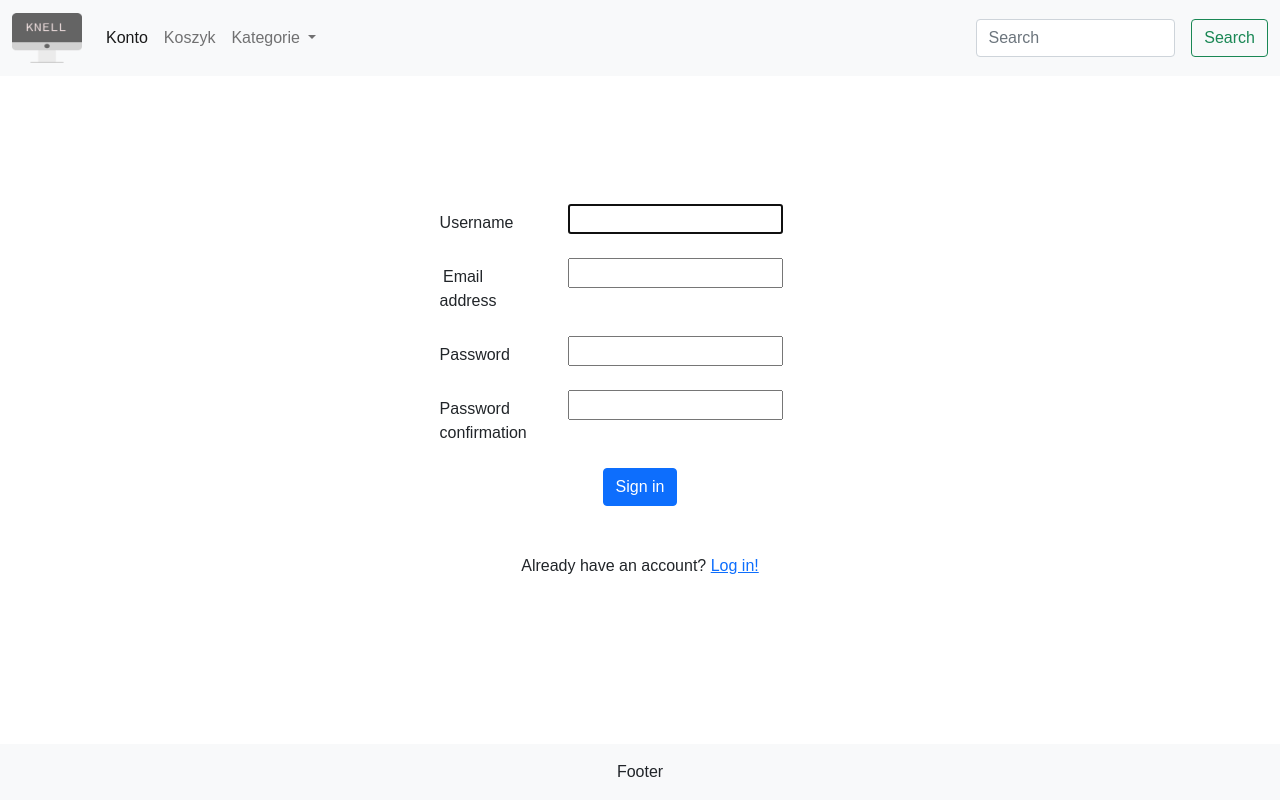
After one commit to FluffyGreyWolf/Shop, a Django app: page /account/register/ in a window 1280 px wide. The commit adds this page. Run offline with Django 3.2, Linux system fonts and the light colour scheme.

Commit message:
update: register user page

```diff
--- /dev/null
+++ b/Knell/forms.py
@@ -0,0 +1,9 @@
+from django.forms import ModelForm, fields, widgets
+from django.contrib.auth.forms import UserCreationForm
+from django import forms
+from django.contrib.auth.models import User
+
+class CreateUserForm(UserCreationForm):
+    class Meta:
+        model = User
+        fields = ['username', 'email', 'password1', 'password2']
--- a/Knell/settings.py
+++ b/Knell/settings.py
@@ -55,7 +55,7 @@ ROOT_URLCONF = 'Knell.urls'
 TEMPLATES = [
     {
         'BACKEND': 'django.template.backends.django.DjangoTemplates',
-        'DIRS': [BASE_DIR/'templates'],
+        'DIRS': [BASE_DIR / 'templates'],
         'APP_DIRS': True,
         'OPTIONS': {
             'context_processors': [
@@ -120,6 +120,10 @@ USE_TZ = True
 
 STATIC_URL = '/static/'
 
+STATICFILES_DIRS = [
+    BASE_DIR / "static",
+]
+
 # Default primary key field type
 # https://docs.djangoproject.com/en/3.2/ref/settings/#default-auto-field
 
--- a/Knell/urls.py
+++ b/Knell/urls.py
@@ -15,8 +15,11 @@ Including another URLconf
 """
 from django.contrib import admin
 from django.urls import path, include
+import Knell.views
 
 urlpatterns = [
     path('admin/', admin.site.urls),
+    path('account/register/', Knell.views.register),
+    path('account/login/', Knell.views.login),
     path('', include('shop.urls')),
 ]
--- /dev/null
+++ b/Knell/views.py
@@ -0,0 +1,22 @@
+from django.contrib.auth import forms
+from django.shortcuts import redirect, render
+from django.contrib.auth.forms import UserCreationForm
+from Knell.forms import CreateUserForm
+
+def register(request):
+    form = CreateUserForm()
+
+    if request.method == 'POST':
+        form = CreateUserForm(request.POST)
+        try:
+            if form.is_valid:
+                form.save()
+                return redirect('login')
+        except:
+            return render(request, 'accounts/register.html')
+
+    context = {'form': form}
+    return render(request, 'accounts/register.html', context)
+
+def login(request):
+    return render(request, 'accounts/login.html')
--- /dev/null
+++ b/static/style.css
@@ -0,0 +1,9 @@
+body {
+    font-family: 'Source Sans Pro', sans-serif;
+    text-align: center;
+  }
+
+.register-form {
+    display: inline-block;
+    padding-top: 10%;
+}
--- /dev/null
+++ b/templates/accounts/login.html
@@ -0,0 +1 @@
+{% extends 'base.html' %}
--- /dev/null
+++ b/templates/accounts/register.html
@@ -0,0 +1,35 @@
+{% extends 'base.html' %}
+{% block content %}
+
+<form class="register-form" method="POST">
+    {% csrf_token %}
+    <div class="row mb-3">
+        <label class="col-sm-2 col-form-label">{{ form.username.label }}</label>
+        <div class="col-sm-10">
+        <a>{{ form.username }}</a>
+        </div>
+    </div>
+    <div class="row mb-3">
+        <label class="col-sm-2 col-form-label">{{ form.email.label }}</label>
+        <div class="col-sm-10">
+        <a>{{ form.email }}</a>
+        </div>
+    </div>
+    <div class="row mb-3">
+        <label class="col-sm-2 col-form-label">{{ form.password1.label }}</label>
+        <div class="col-sm-10">
+            <a type="password">{{ form.password1 }}</a>
+        </div>
+        </div>
+        <div class="row mb-3">
+        <label class="col-sm-2 col-form-label">{{ form.password2.label }}</label>
+        <div class="col-sm-10">
+            <a type="password">{{ form.password2 }}</a>
+        </div>
+        </div>
+    <button type="submit" class="btn btn-primary">Sign in</button><br>
+    <p class="mt-5">Already have an account? <a href="/account/login/">Log in!</a></p>
+    </form>
+
+
+{% endblock %}
--- a/templates/base.html
+++ b/templates/base.html
@@ -1,12 +1,62 @@
 <!DOCTYPE html>
+{% load static %}
 <html lang="en">
 <head>
     <meta charset="UTF-8">
     <meta http-equiv="X-UA-Compatible" content="IE=edge">
     <meta name="viewport" content="width=device-width, initial-scale=1.0">
-    <title>Template test</title>
+    <title>Knell shop</title>
+
+    <!-- bootstrap -->
+    <link href="https://cdn.jsdelivr.net/npm/bootstrap@5.0.2/dist/css/bootstrap.min.css" rel="stylesheet" integrity="sha384-EVSTQN3/azprG1Anm3QDgpJLIm9Nao0Yz1ztcQTwFspd3yD65VohhpuuCOmLASjC" crossorigin="anonymous">
+    <!-- bootstrap js -->
+    <script src="https://cdn.jsdelivr.net/npm/bootstrap@5.0.2/dist/js/bootstrap.bundle.min.js" integrity="sha384-MrcW6ZMFYlzcLA8Nl+NtUVF0sA7MsXsP1UyJoMp4YLEuNSfAP+JcXn/tWtIaxVXM" crossorigin="anonymous"></script>
+    <!-- CSS -->
+    <link rel="stylesheet" href="{% static 'style.css' %}" />
 </head>
 <body>
-    Hello
+    <!-- navbar -->
+    <nav class="navbar navbar-expand-lg navbar-light bg-light">
+        <div class="container-fluid">
+          <a class="navbar-brand" href="/"><img src="{% static 'logo.png' %}" alt="Logo" width="70" height="50"></a>
+          <button class="navbar-toggler" type="button" data-bs-toggle="collapse" data-bs-target="#navbarSupportedContent" aria-controls="navbarSupportedContent" aria-expanded="false" aria-label="Toggle navigation">
+            <span class="navbar-toggler-icon"></span>
+          </button>
+          <div class="collapse navbar-collapse" id="navbarSupportedContent">
+            <ul class="navbar-nav me-auto mb-2 mb-lg-0">
+              <li class="nav-item">
+                <a class="nav-link active" aria-current="page" href="/account/login">Konto</a>
+              </li>
+              <li class="nav-item">
+                <a class="nav-link" href="#">Koszyk</a>
+              </li>
+              <li class="nav-item dropdown">
+                <a class="nav-link dropdown-toggle" href="#" id="navbarDropdown" role="button" data-bs-toggle="dropdown" aria-expanded="false">
+                  Kategorie
+                </a>
+                <ul class="dropdown-menu" aria-labelledby="navbarDropdown">
+                  <li><a class="dropdown-item" href="#">Action</a></li>
+                  <li><a class="dropdown-item" href="#">Another action</a></li>
+                  <li><hr class="dropdown-divider"></li>
+                  <li><a class="dropdown-item" href="#">Something else here</a></li>
+                </ul>
+              </li>
+            </ul>
+            <form class="d-flex col-lg-3">
+              <input class="form-control me-3" type="search" placeholder="Search" aria-label="Search">
+              <button class="btn btn-outline-success" type="submit">Search</button>
+            </form>
+          </div>
+        </div>
+      </nav>
+    {% block content %}
+
+    {% endblock %}
+    <!-- footer -->
+    <footer class="bg-light text-center fixed-bottom">
+        <div class="text-center p-3">
+          Footer
+        </div>
+      </footer>
 </body>
 </html>
```
Also changed, not shown: shop/views.py (line endings or trailing spaces), static/logo.png (added).
